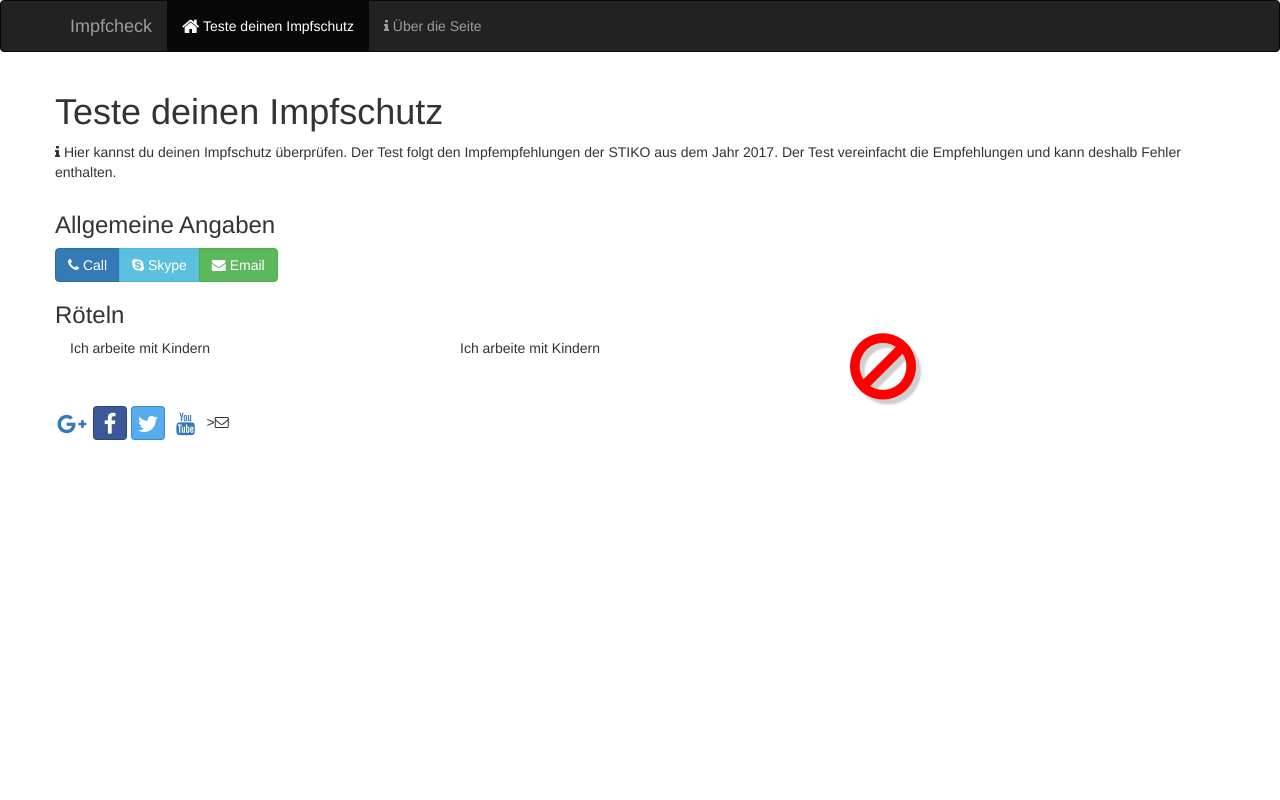
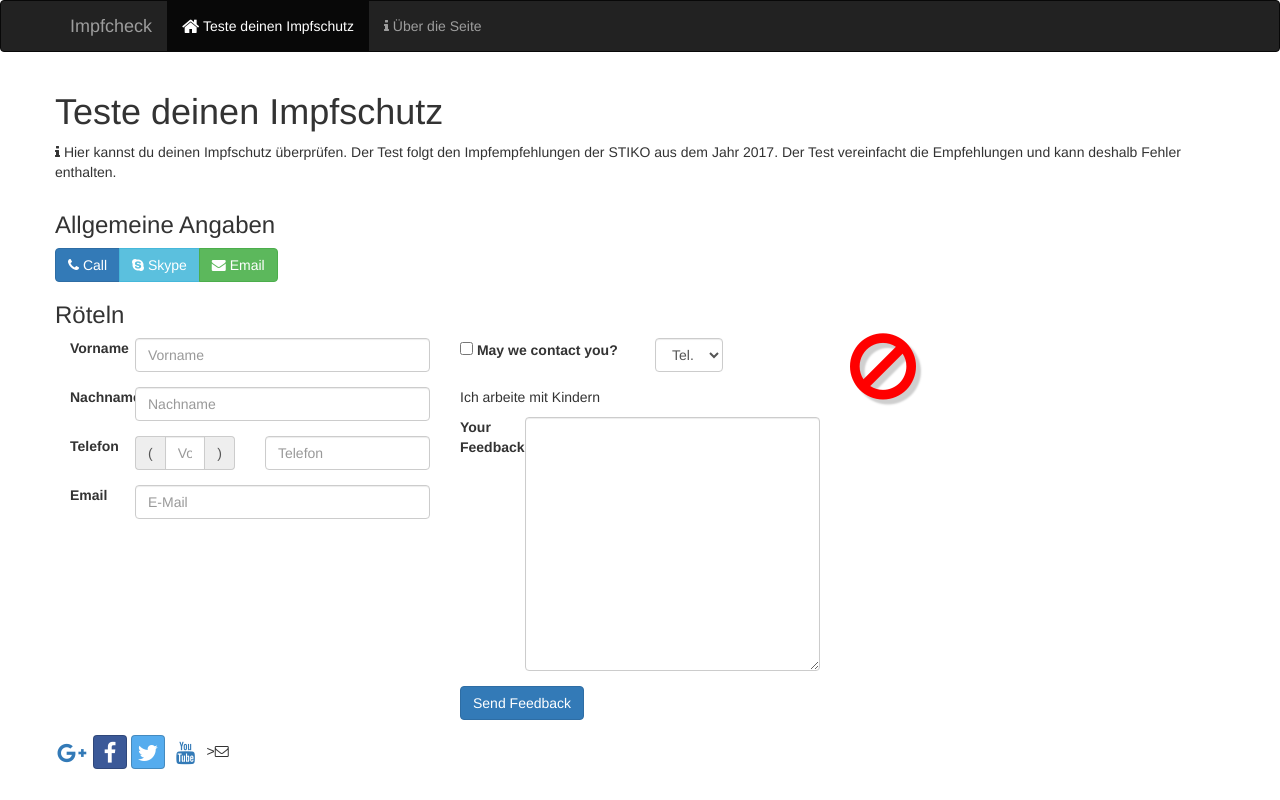
Before and after one commit to jakobschumacher/impfcheck, a website: page index.html in a window 1280 px wide. Drawn offline with nearby package versions, Linux system fonts and the light colour scheme.

Commit message:
Forms added

```diff
--- a/index.html
+++ b/index.html
@@ -47,13 +47,73 @@
     </div>
     <div class="row">
       <div class="col-sm-4">
-        <p>
-           Ich arbeite mit Kindern
+      <form>
+        <div class="form-group row">
+          <label for="firstname" class="col-md-2 col-form-label">Vorname</label>
+          <div class="col-md-10">
+            <input type="text" class="form-control" id="firstname" name="firstname" placeholder="Vorname" />
+          </div>
+        </div>
+        <div class="form-group row">
+          <label for="lastname" class="col-md-2 col-form-label">Nachname</label>
+          <div class="col-md-10">
+            <input type="text" class="form-control" id="lastname" name="lastname" placeholder="Nachname" />
+          </div>
+        </div>
+        <div class="form-group row">
+          <label for="telefonnumber" class="col-md-2 col-form-label">Telefon</label>
+          <div class="col-5 col-sm-4 vol-md-3 ">
+            <div class="input-group">
+              <div class="input-group-addon">(</div>
+<input type="tel" class="form-control" id="areacode" name="areacode" placeholder="Vorwahl" />
+              <div class="input-group-addon">)</div>
 
-        </p>
+            </div>
+          </div>
+          <div class="col-7 col-sm-6 vol-md-7 ">
+            <input type="tel" class="form-control" id="telnum" name="telnum" placeholder="Telefon" />
+
+          </div>
+        </div>
+          <div class="form-group row">
+            <label for="emailid" class="col-md-2 col-form-label">Email</label>
+            <div class="col-md-10">
+              <input type="email" class="form-control" id="emailid" name="emailid" placeholder="E-Mail" />
+            </div>
+        </div>
+      </form>
+
+
+
       </div>
       <div class="col-sm-4">
+        <div class="form-group row">
+          <div class="form-check col-md-6 offset-md-2">
+            <label class="form-check-label">
+              <input type="checkbox" class="form-check-input" name="approve" value="" />
+              <strong> May we contact you?</strong>
+             </label>
+          </div>
+          <div class="col-md-3 offset-md-1">
+            <select class="form-control">
+            <option>Tel.</option>
+            <option>Email.</option>
+
+          </select>
+          </div>
+        </div>
         <p>Ich arbeite mit Kindern</p>
+        <div class="form-group row">
+          <label for="feedback" class="col-md-2 col-form-label">Your Feedback</label>
+          <div class="col-md-10">
+            <textarea class="form-control" id="feedback" name="feedback" rows="12"></textarea>
+          </div>
+      </div>
+      <div class="form-group row">
+        <div class="offset-md-2 col-md-10">
+          <button type="submit" class="btn btn-primary">Send Feedback</button>
+        </div>
+      </div>
       </div>
       <div class="col-sm-4">
         <p><i class="fa fa-ban fa-lg" style="color:red; font-size:550%;text-shadow:5px 5px 2px #cfcfcf"></i></p>
```
